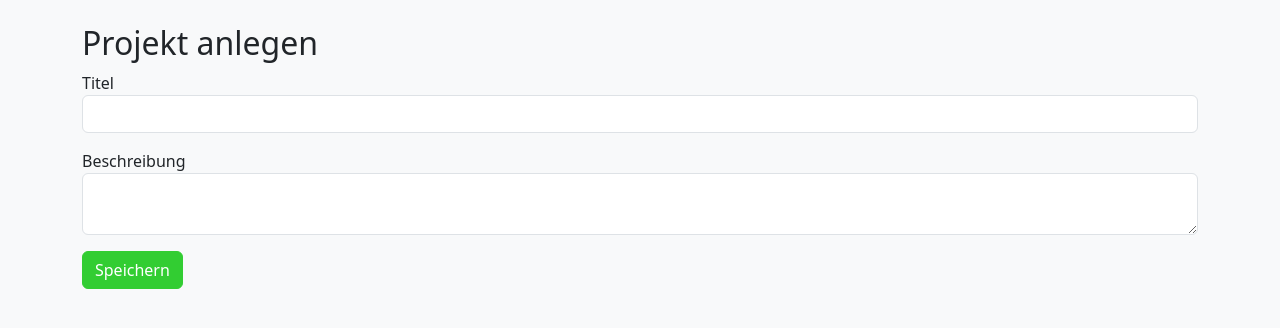
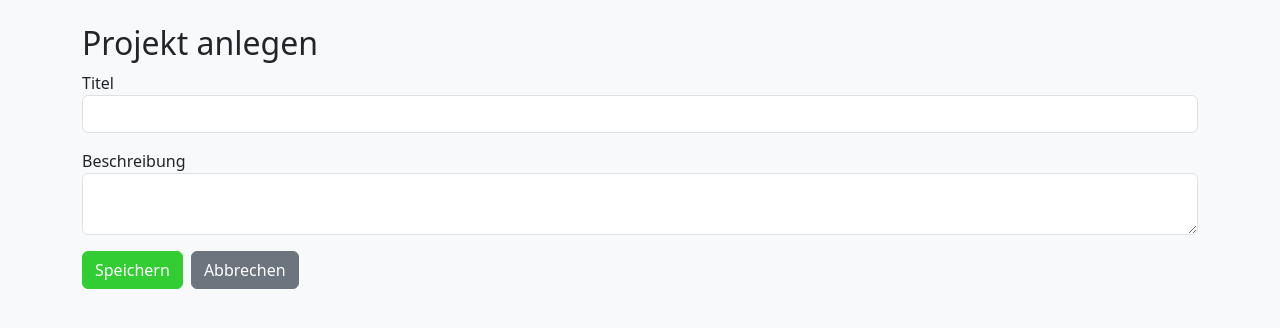
Before and after one commit to winklermw-mz/BugBlitz, a Flask app: page /project/new in a window 1280 px wide. Shown: the part 56-384 px from the top of the page. Run offline with Flask 3, Linux system fonts and the light colour scheme; a user stored in the database is signed in.

Commit message:
added and repositioned navigation buttons for projects

```diff
--- a/templates/project_form.html
+++ b/templates/project_form.html
@@ -10,6 +10,9 @@
         <label>Beschreibung</label>
         <textarea name="description" class="form-control"></textarea>
     </div>
-    <button type="submit" class="btn btn-primary">Speichern</button>
+    <div class="d-flex justify-content-start gap-2 mt-3">
+        <button type="submit" class="btn btn-primary">Speichern</button>
+        <a href="{{ url_for('dashboard') }}" class="btn btn-secondary">Abbrechen</a>
+    </div>
 </form>
 {% endblock %}
--- a/templates/project_view.html
+++ b/templates/project_view.html
@@ -115,7 +115,7 @@
 
 {% if current_user.is_admin() or current_user.id == project.owner_id %}
 <hr class="mt-5">
-<div class="d-flex justify-content-start gap-2">
+<div class="d-flex justify-content-between gap-2">
     <a href="{{ url_for('dashboard') }}" class="btn btn-secondary">Zurück</a>
 
     <form action="{{ url_for('delete_project', project_id=project.id) }}" method="POST" onsubmit="return confirm('Ganzes Projekt unwiderruflich löschen?');">
```
